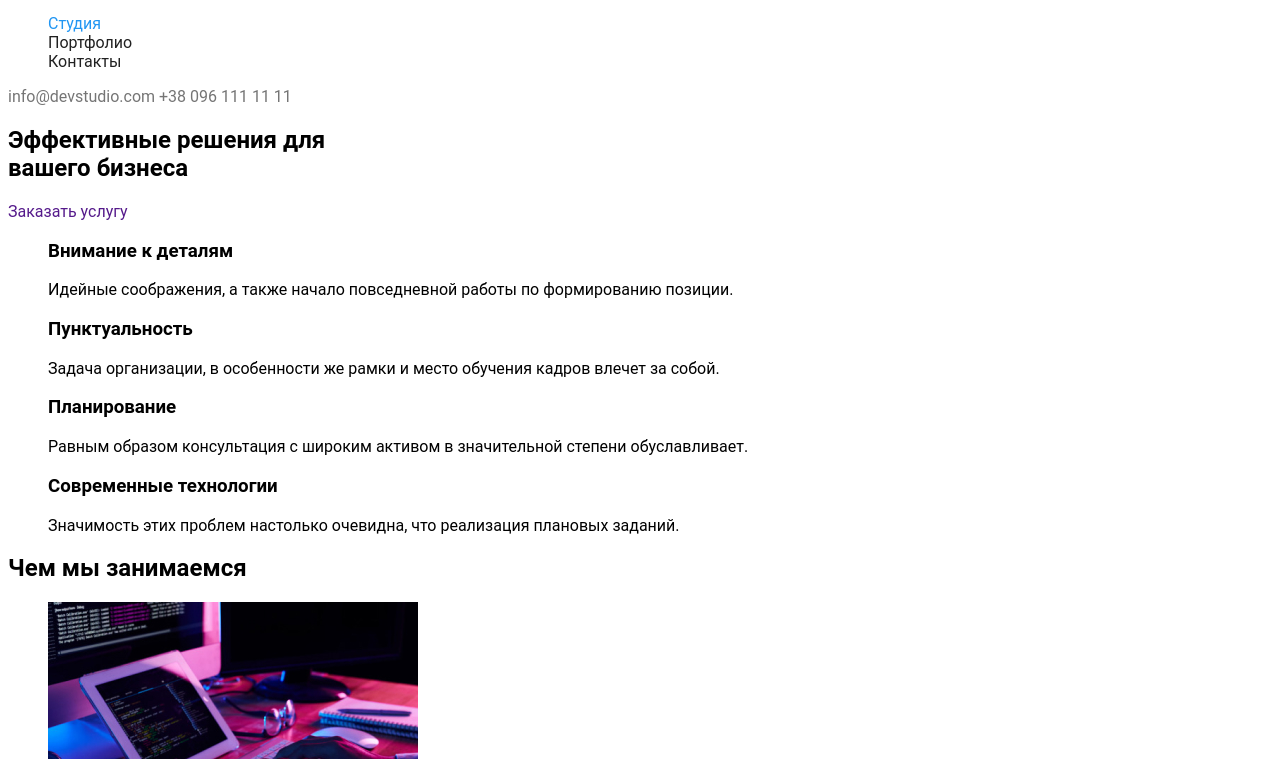
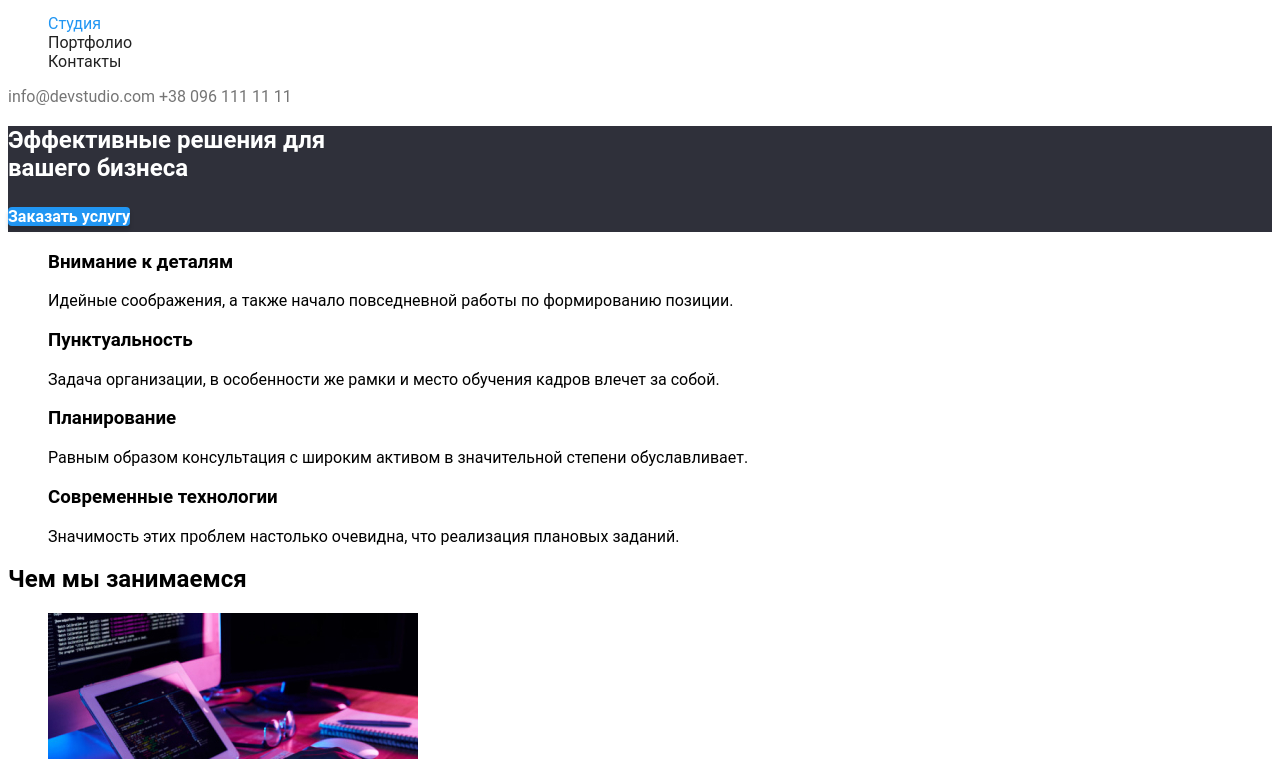
Before and after one commit to OlenaKa/goit-markup-hw-02, a plain HTML site: page index.html in a window 1280 px wide. Shown: the part 41-800 px from the top of the page. Drawn offline with Linux system fonts and the light colour scheme.

Commit message:
Main section styles

```diff
--- a/css/style.css
+++ b/css/style.css
@@ -10,6 +10,7 @@
 }
 body {
     font-family: Roboto;
+    font-style: normal;
 }
 ul {
     list-style: none;
@@ -42,7 +43,27 @@ a{
     letter-spacing: 0.03em;
 }
 
-
+.main-title{
+    color: var(--white-accent-colour);
+}
+.main-section{
+    background-color: var(--bg-secondary-color);
+}
+.order-button{
+    color: #FFFFFF;
+    font-family: Roboto;
+    font-style: normal;
+    font-weight: bold;
+    font-size: 16px;
+    line-height: 30px;
+    width: 200px;
+    height: 50px;
+    left: 700px;
+    top: 430px;
+    background: var(--accent-colour);
+    box-shadow: 0px 4px 4px rgba(0, 0, 0, 0.15);
+    border-radius: 4px;
+}
 footer .logostudio{
     color: #FFFFFF;
     font-family: Raleway;
@@ -81,6 +102,7 @@ footer .logostudio{
 }
 
 footer{
+    font-family: Roboto;
     background-color: var(--bg-secondary-color);
     color: #FFFFFF;
     font-style: normal;
--- a/index.html
+++ b/index.html
@@ -22,8 +22,8 @@
         </address>
     </header>
     <main>
-        <section> <!--Section1-->
-            <h1>Эффективные решения для <br> вашего бизнеса</h1>
+        <section class="main-section"> <!--Section1-->
+            <h1 class="main-title">Эффективные решения для <br> вашего бизнеса</h1>
             <a href="" class="order-button">Заказать услугу</a>
         </section>
         <section> <!--Section2-->
```
